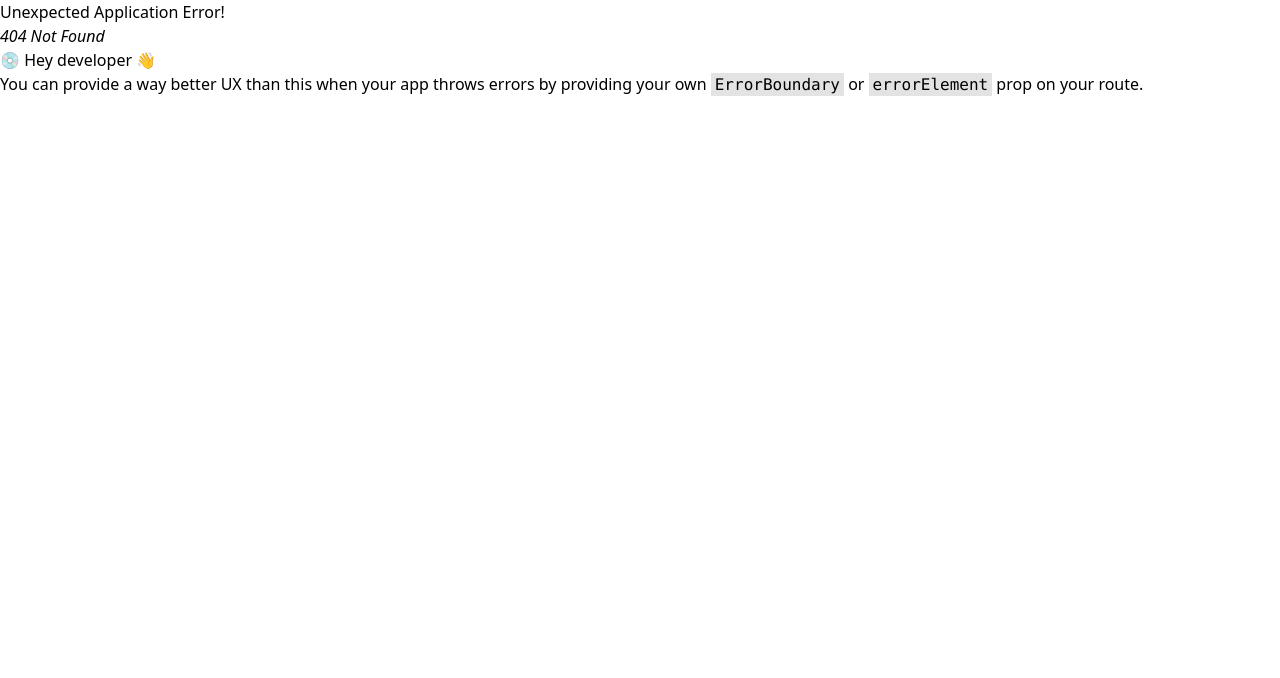
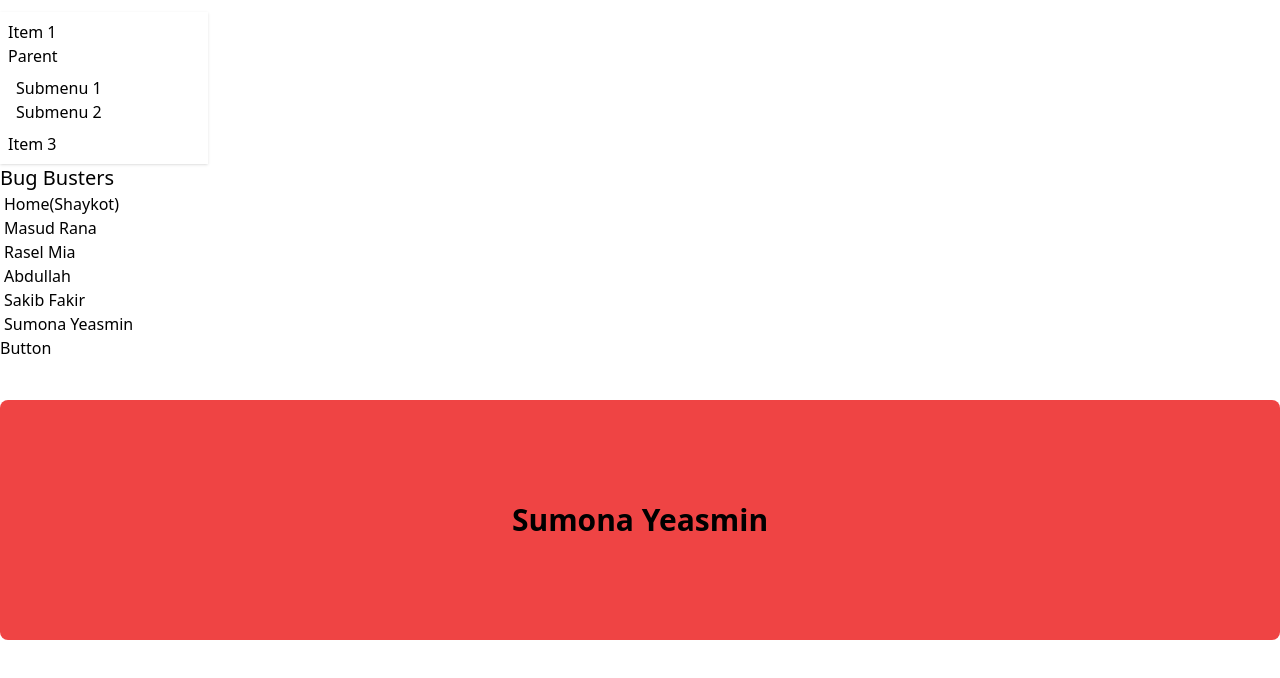
Before and after one commit to gs-shaykot/collabTesting, a React (Vite) app: page /sumona in a window 1280 px wide. Before the commit this address had no page. Shown: the top 678 px of the page. Built offline with nearby package versions, Linux system fonts and the light colour scheme.

Commit message:
Create Sumona page with basic styling

```diff
--- a/src/Componants/NavBar.jsx
+++ b/src/Componants/NavBar.jsx
@@ -1,4 +1,5 @@
 import React from 'react';
+import { Link } from 'react-router-dom';
 
 const Navbar = () => {
     return (
@@ -43,7 +44,8 @@ const Navbar = () => {
                         <li><a>Rasel Mia</a></li>
                         <li><a>Abdullah </a></li>
                         <li><a>Sakib Fakir</a></li>
-                        <li><a>Sumona Yeasmin</a></li>
+                        {/* <li><a>Sumona Yeasmin</a></li> */}
+                        <li><Link to="/sumona">Sumona Yeasmin</Link></li>
                     </ul>
                 </div>
                 <div className="navbar-end">
--- /dev/null
+++ b/src/Pages/Sumona.jsx
@@ -0,0 +1,10 @@
+
+const Sumona = () => {
+    return (
+        <div className="container mx-auto bg-red-500 h-60 flex justify-center items-center rounded-lg mt-10">
+            <h1 className='font-semibold text-3xl'>Sumona Yeasmin</h1>
+        </div>
+    );
+};
+
+export default Sumona;
```
Also changed, not shown: src/main.jsx (+6 -1 lines), 1 other file (tests, documents, lock files or other folders).
